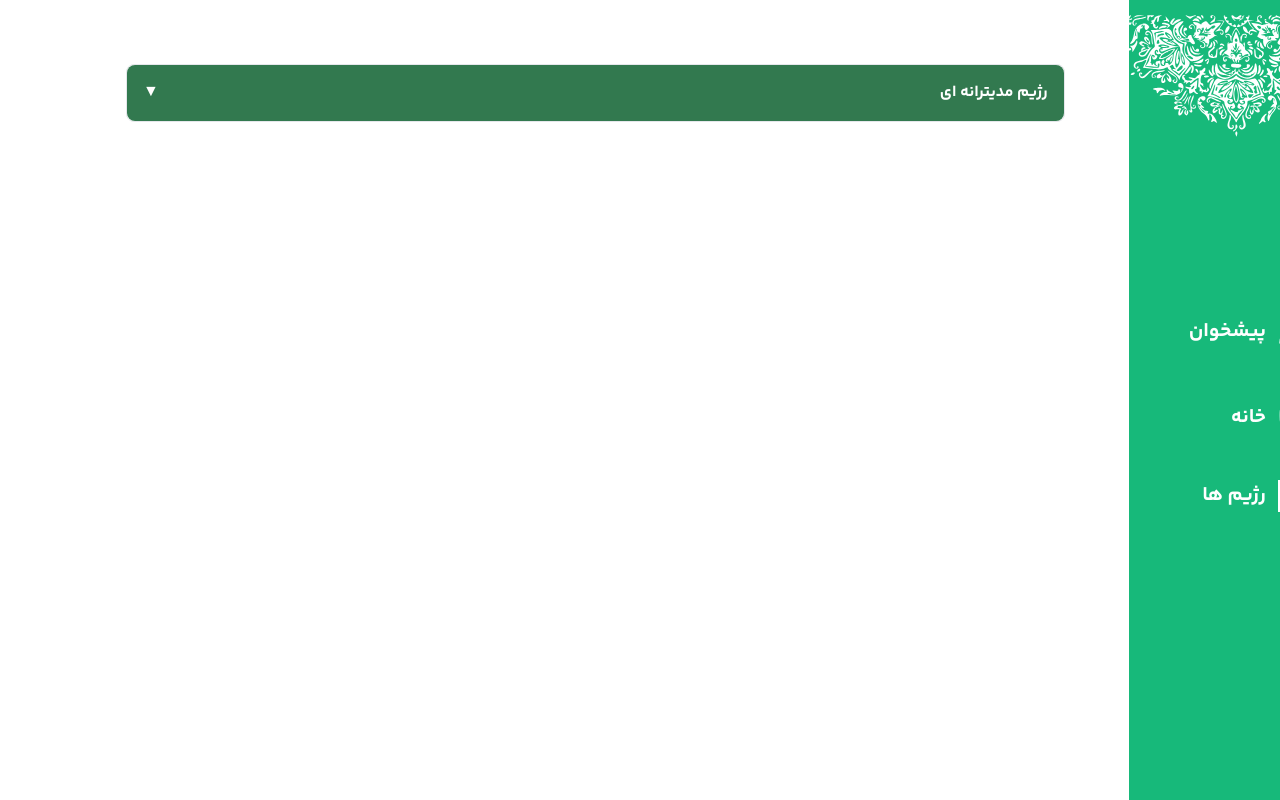
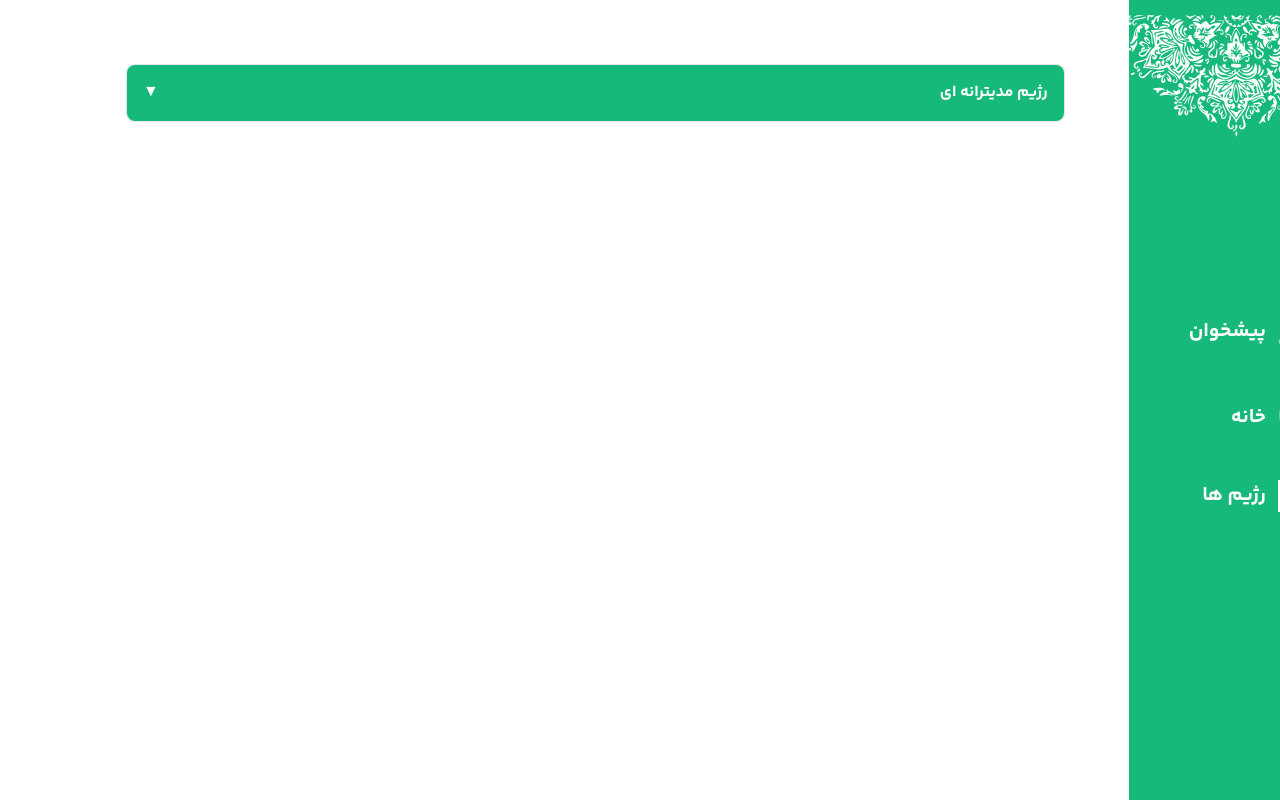
Before and after one commit to ParsaBordbar/Healthcare_Diet, a Next.js app in the folder client/: page /user/1/panel/diets in a window 1280 px wide. Built offline with nearby package versions, Linux system fonts and the light colour scheme; no server answers.

Commit message:
change the background of accordion of diets in user panel diets it's green now

```diff
--- a/client/src/components/Accordion/index.tsx
+++ b/client/src/components/Accordion/index.tsx
@@ -5,7 +5,7 @@ const Accordion = (props:any) => {
 		<div className="border rounded-lg mb-1">
 			<button
 				className={`w-full ${!props.isOpen ? 'rounded-lg' : 'rounded-t-lg'}  flex items-center justify-between p-4 text-left hover:bg-green-800
-						bg-[var(--rating-color)] text-white transition duration-300`}
+						bg-[var(--new-green)] text-white transition duration-300`}
 				onClick={props.toggleAccordion}
 			>
 				{props.title}
```
